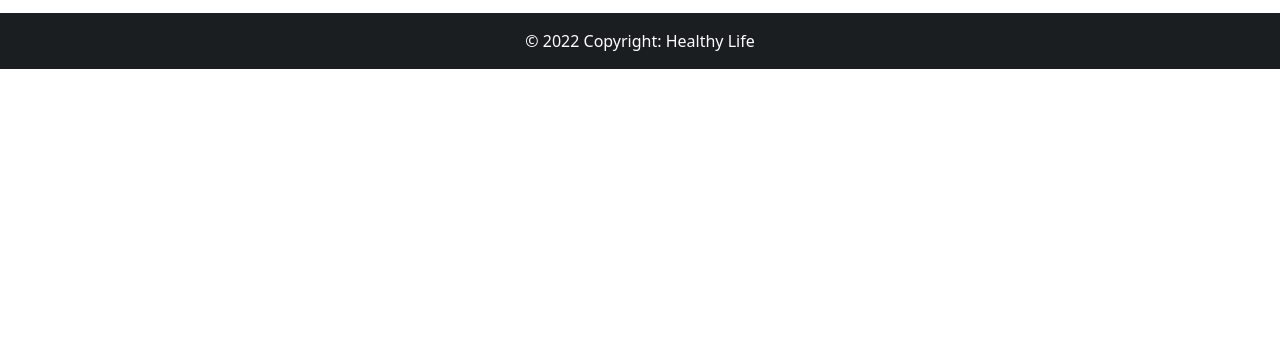
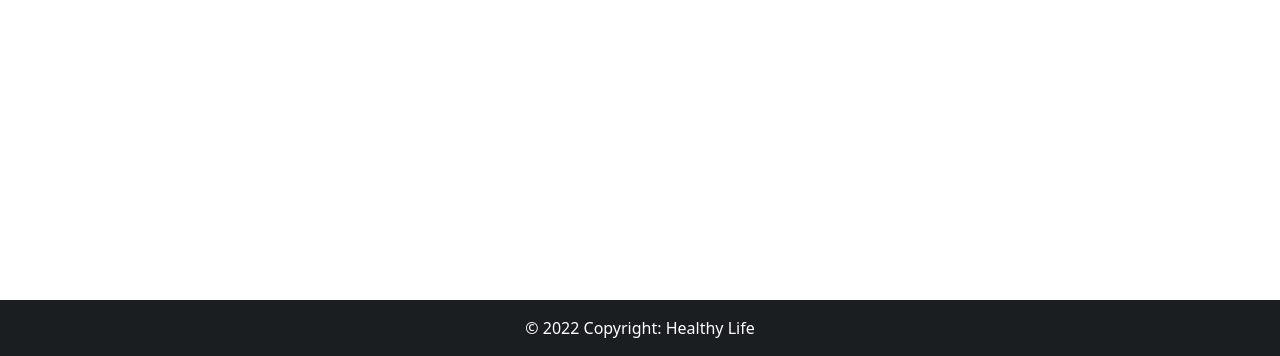
Before and after one commit to harisonw/Healthy-Life-Web-App, a plain HTML site: page index.html in a window 1280 px wide. Shown: the part 444-800 px from the top of the page. Drawn offline with nearby package versions, Linux system fonts and the light colour scheme.

Commit message:
set footer to bottom of page always with css

```diff
--- a/css/style.css
+++ b/css/style.css
@@ -1,5 +1,11 @@
+body {
+    position: relative;
+    min-height: 100vh;
+    padding-bottom: 60px;
+}
+
 footer {
-    position: static;
+    position: absolute;
     bottom: 0;
     width: 100%;
 }
```
